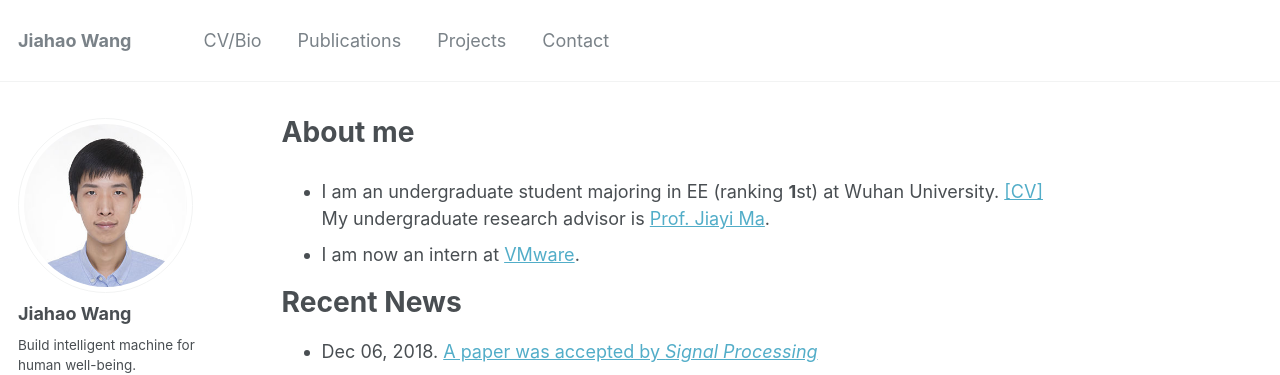
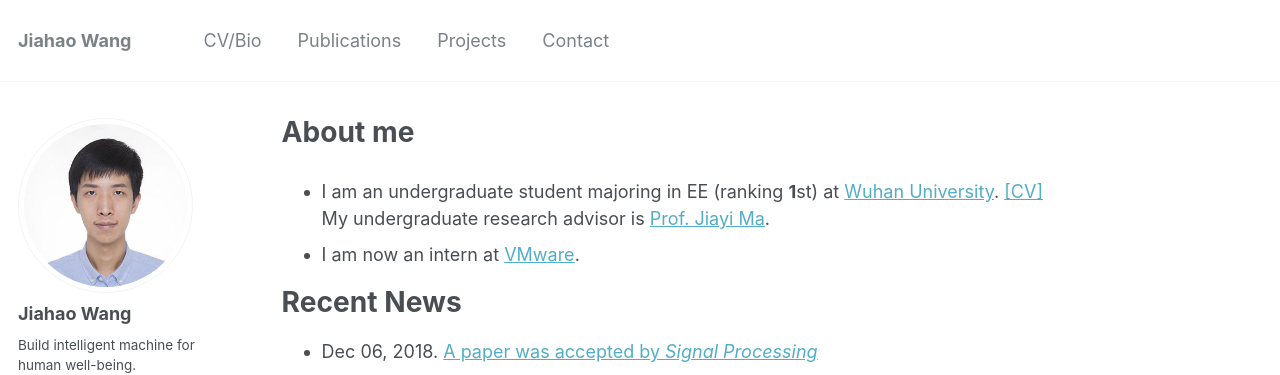
Before and after one commit to JiahaoPlus/JiahaoPlus.github.io, a Jekyll site: the page built from _pages/about.md, in a window 1280 px wide and 900 px high. Shown: the top 375 px of the window. Built offline with Jekyll 4.4.1, drawn with Linux system fonts in a browser that asks for light colours; part of the change alters nothing that is shown.

```diff
--- a/_pages/about.md
+++ b/_pages/about.md
@@ -8,7 +8,7 @@ redirect_from:
   - /about.html
 ---
 
-* I am an undergraduate student majoring in EE (ranking <b>1</b>st) at Wuhan University. [[CV]](https://jiahaoplus.github.io/files/CV_jh.pdf)<br>
+* I am an undergraduate student majoring in EE (ranking <b>1</b>st) at [Wuhan University](http://en.whu.edu.cn/). [[CV]](https://jiahaoplus.github.io/files/CV_jh.pdf)<br>
 My undergraduate research advisor is [Prof. Jiayi Ma](https://sites.google.com/site/jiayima2013/).
 * I am now an intern at [VMware](https://www.vmware.com/).
 
```
